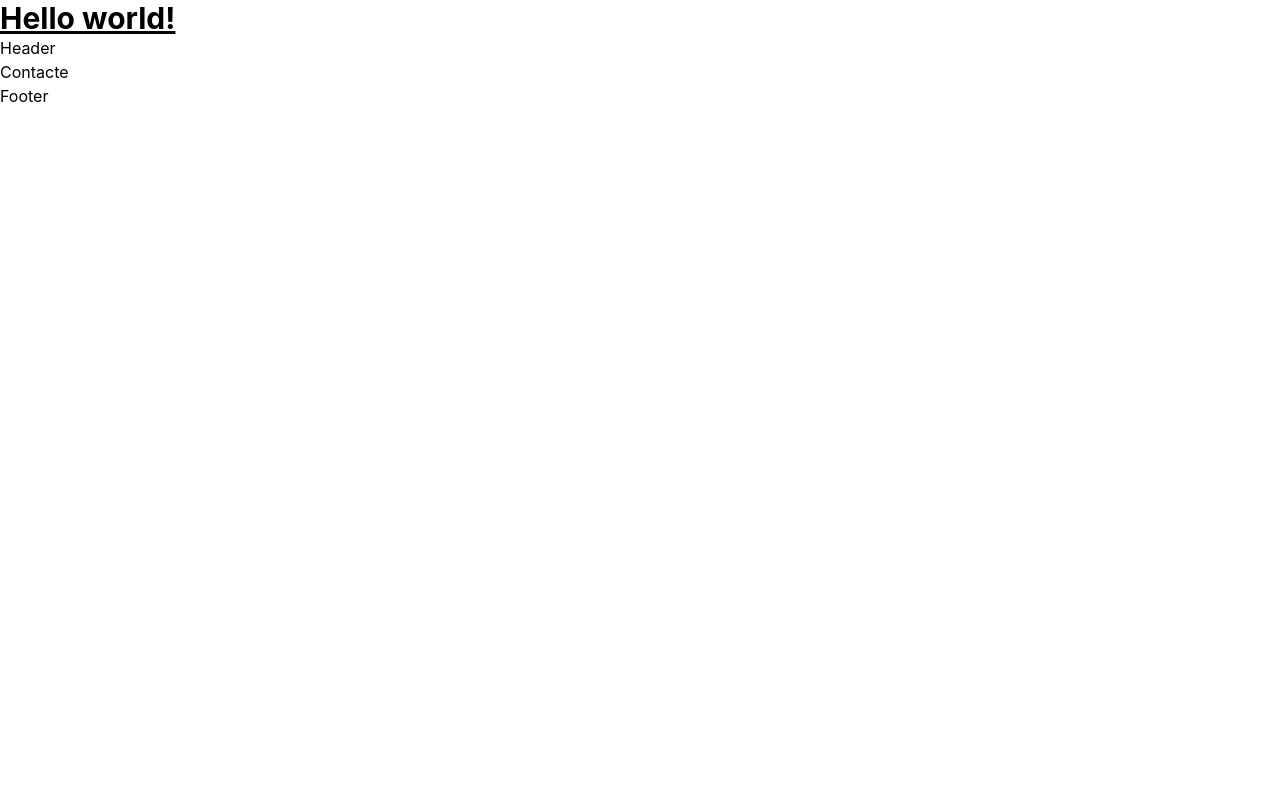
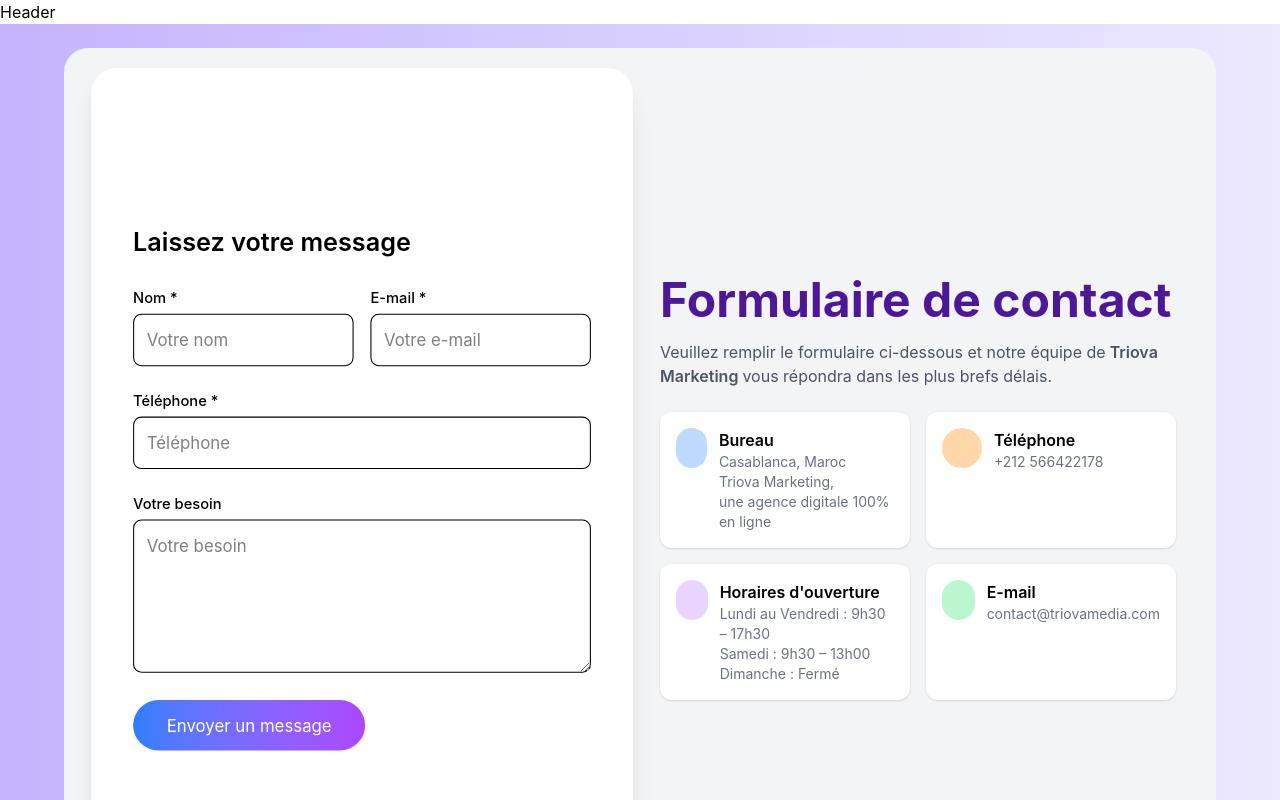
Before and after one commit to younesschalkhane/Triova-Media, a React (Vite) app in the folder frontend/client/: page /Contact in a window 1280 px wide. Shown: the top 800 px of the page. Built offline with nearby package versions, Linux system fonts and the light colour scheme.

Commit message:
ajoute contact

```diff
--- a/frontend/client/Pages/Contacte.jsx
+++ b/frontend/client/Pages/Contacte.jsx
@@ -1,12 +1,179 @@
-import React from 'react'
+import { useState } from "react";
 
-function Contacte() {
+export default function Contacte() {
+  const [form, setForm] = useState({
+    name: "",
+    email: "",
+    phone: "",
+    message: "",
+  });
+
+  const handleChange = (e) => {
+    setForm({ ...form, [e.target.name]: e.target.value });
+  };
+
+  const handleSubmit = (e) => {
+    e.preventDefault();
+    console.log(form);
+    alert("Message envoyé !");
+  };
+
   return (
-    <div>
-        <h1>Contacte</h1>
+    <div className="min-h-screen bg-gradient-to-r from-violet-300 to-violet-100 flex items-center justify-center p-6 relative">
 
+      <div className="max-w-6xl w-full grid md:grid-cols-2 gap-10 bg-gray-100 p-10 rounded-3xl">
+
+        {/* LEFT FORM */}
+        <div className="bg-white rounded-3xl shadow-xl p-10 scale-105 h-200 flex flex-col justify-center   ">
+          <h2 className="text-2xl font-semibold mb-6 ">
+            Laissez votre message
+          </h2>
+
+          <form onSubmit={handleSubmit} className="space-y-5">
+
+            <div className="grid grid-cols-2 gap-4">
+              <div>
+                <label className="text-sm font-medium">Nom *</label>
+                <input
+                  type="text"
+                  name="name"
+                  placeholder="Votre nom"
+                  onChange={handleChange}
+                  className="border p-3 rounded-lg w-full mt-1 focus:ring-2 focus:ring-blue-500"
+                  required
+                />
+              </div>
+
+              <div>
+                <label className="text-sm font-medium">E-mail *</label>
+                <input
+                  type="email"
+                  name="email"
+                  placeholder="Votre e-mail"
+                  onChange={handleChange}
+                  className="border p-3 rounded-lg w-full mt-1 focus:ring-2 focus:ring-purple-500"
+                  required
+                />
+              </div>
+            </div>
+
+            <div>
+              <label className="text-sm font-medium">Téléphone *</label>
+              <input
+                type="text"
+                name="phone"
+                placeholder="Téléphone"
+                onChange={handleChange}
+                className="border p-3 rounded-lg w-full mt-1 focus:ring-2 focus:ring-blue-500"
+                required
+              />
+            </div>
+
+            <div>
+              <label className="text-sm font-medium">Votre besoin</label>
+              <textarea
+                name="message"
+                placeholder="Votre besoin"
+                rows="5"
+                onChange={handleChange}
+                className="border p-3 rounded-lg w-full mt-1 focus:ring-2 focus:ring-purple-500"
+                required
+              ></textarea>
+            </div>
+
+            <button
+              type="submit"
+              className="bg-gradient-to-r from-blue-500 to-purple-500 text-white px-8 py-3 rounded-full hover:opacity-90 transition"
+            >
+              Envoyer un message
+            </button>
+          </form>
+        </div>
+
+        {/* RIGHT SIDE */}
+        <div className="flex flex-col justify-center">
+          <h1 className="text-5xl font-bold text-violet-900 mb-4">
+            Formulaire de contact
+          </h1>
+
+          <p className="text-gray-600 mb-6">
+            Veuillez remplir le formulaire ci-dessous et notre équipe de
+            <span className="font-semibold"> Triova Marketing </span>
+            vous répondra dans les plus brefs délais.
+          </p>
+
+          {/* INFO CARDS */}
+          <div className="grid grid-cols-1 sm:grid-cols-2 gap-4">
+
+            <div className="bg-white p-4 rounded-xl shadow flex gap-3">
+              <div className="w-10 h-10 bg-blue-200 rounded-full"></div>
+              <div>
+                <h3 className="font-semibold"> Bureau</h3>
+                <p className="text-sm text-gray-500"> Casablanca, Maroc</p>
+                <p className="text-sm text-gray-500">
+                    Triova Marketing,<br />
+                    une agence digitale 100% en ligne
+                </p>
+              </div>
+            </div>
+
+            <div className="bg-white p-4 rounded-xl shadow flex gap-3">
+              <div className="w-10 h-10 bg-orange-200 rounded-full"></div>
+              <div>
+                <h3 className="font-semibold">Téléphone</h3>
+                <p className="text-sm text-gray-500">
+                  +212 566422178
+                </p>
+              </div>
+            </div>
+
+            <div className="bg-white p-4 rounded-xl shadow flex gap-3">
+              <div className="w-10 h-10 bg-purple-200 rounded-full"></div>
+              <div>
+                <h3 className="font-semibold">Horaires d'ouverture</h3>
+                <p className="text-sm text-gray-500">
+                  Lundi au Vendredi : 9h30 – 17h30
+                </p>
+                <p className="text-sm text-gray-500">
+                  Samedi : 9h30 – 13h00
+                </p>
+                <p className="text-sm text-gray-500">
+                  Dimanche : Fermé
+                </p>
+              </div>
+            </div>
+
+            <div className="bg-white p-4 rounded-xl shadow flex gap-3">
+              <div className="w-10 h-10 bg-green-200 rounded-full"></div>
+              <div>
+                <h3 className="font-semibold">E-mail</h3>
+                <p className="text-sm text-gray-500">
+                  contact@triovamedia.com
+                </p>
+              </div>
+            </div>
+
+          </div>
+
+          {/* SOCIAL RIGHT */}
+          <div className="absolute right-6 bottom-10 flex gap-3">
+            <div className="mt-6">
+            <p className="font-semibold mb-2">Suivez-nous :</p>
+            </div>
+
+            <div className="w-12 h-12 bg-blue-600 text-white flex items-center justify-center rounded-full cursor-pointer">
+              f
+            </div>
+            <div className="w-12 h-12 bg-pink-500 text-white flex items-center justify-center rounded-full cursor-pointer">
+              ig
+            </div>
+            <div className="w-12 h-12 bg-blue-800 text-white flex items-center justify-center rounded-full cursor-pointer">
+              in
+            </div>
+          </div>
+
+        </div>
+      </div>
     </div>
-  )
+  );
 }
-
-export default Contacte
--- a/frontend/client/package.json
+++ b/frontend/client/package.json
@@ -10,6 +10,7 @@
     "preview": "vite preview"
   },
   "dependencies": {
+    "@rolldown/binding-win32-x64-msvc": "^1.0.1",
     "@tailwindcss/vite": "^4.3.0",
     "react": "^19.2.6",
     "react-dom": "^19.2.6",
--- a/frontend/client/src/App.jsx
+++ b/frontend/client/src/App.jsx
@@ -1,20 +1,8 @@
-import { useState } from 'react'
 import Markup from '../Pages/Markup'
-
 import './App.css'
 
 function App() {
-  const [count, setCount] = useState(0)
-
-  return (
-    <>
-
-       <h1 class="text-3xl font-bold underline">
-    Hello world!
-  </h1>
-      <Markup/>
-    </>
-  )
+  return <Markup />
 }
 
 export default App
```
Also changed, not shown: 1 other file (tests, documents, lock files or other folders).
